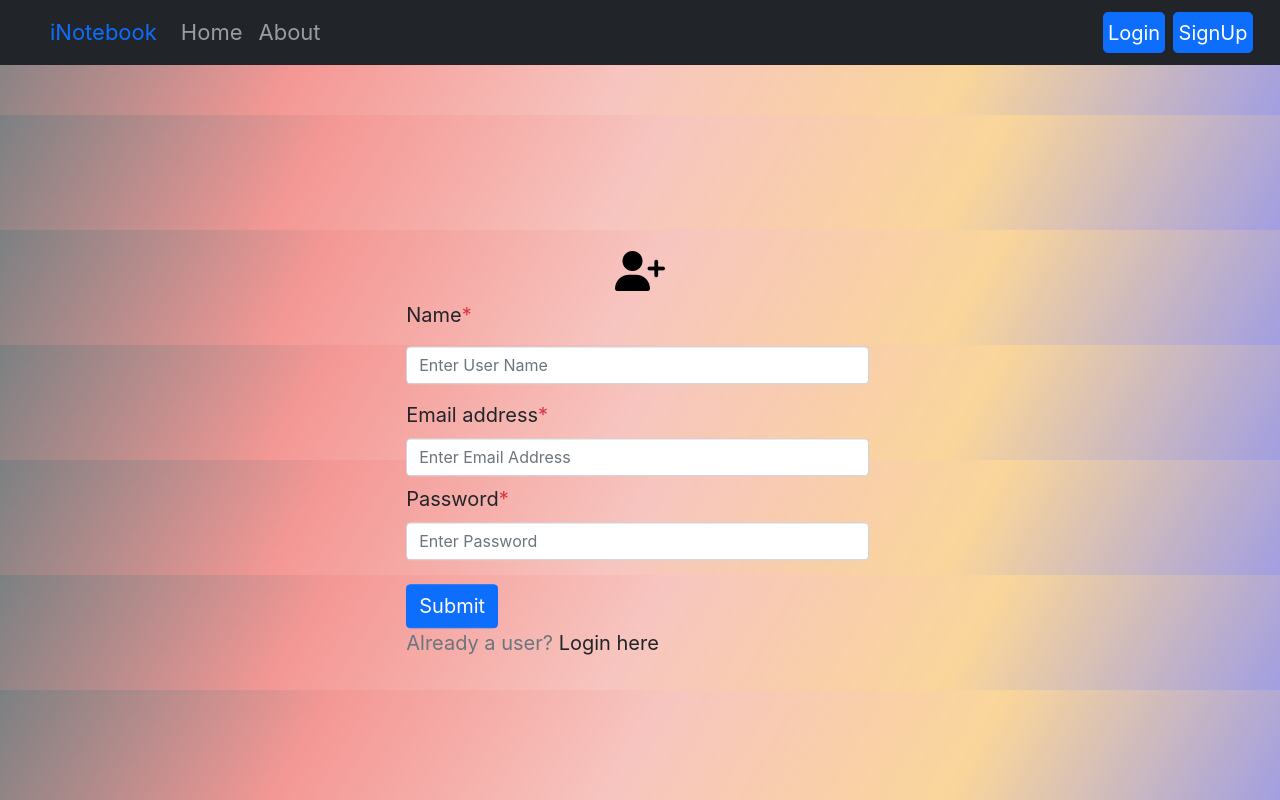
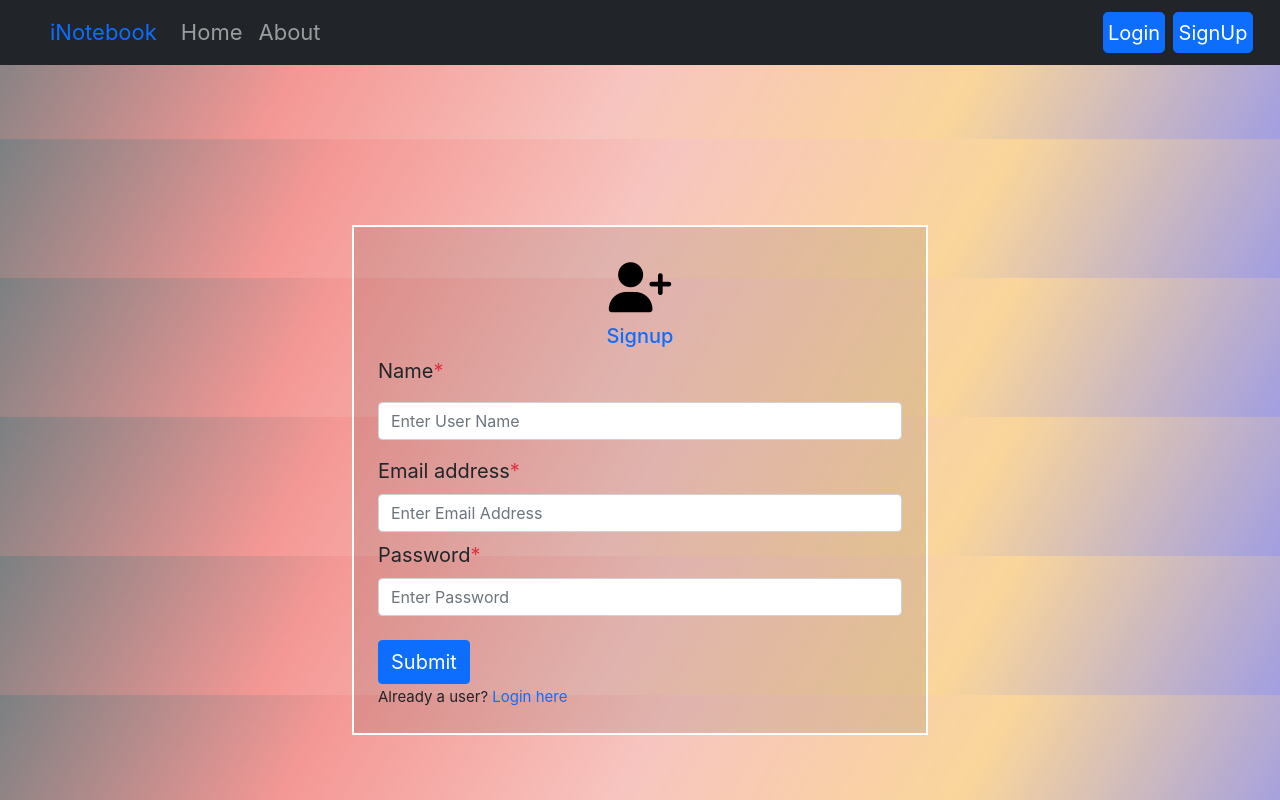
Before and after one commit to nitindpatil15/Notebook, a React (Create React App) app: page /signup in a window 1280 px wide. Built offline with nearby package versions, Linux system fonts and the light colour scheme.

Commit message:
Some css Added for login and register componenet

```diff
--- a/src/App.js
+++ b/src/App.js
@@ -25,7 +25,7 @@ function App() {
     <>
       <NoteState showAlert={showAlert}>
         <Router>
-          <Navbar title="iNotebook" />
+          <Navbar title="iNotebook" showAlert={showAlert} />
           <Alert alert={alert}/>
           <div className="container">
             <Routes>
--- a/src/components/Login.js
+++ b/src/components/Login.js
@@ -7,7 +7,7 @@ const Login = (props) => {
   const navigate = useNavigate()
   const [credentials, setcredentials] = useState({email:"",password:""})
   // props.showAlert("Login to Your Account","success")
-  const handleSubmit =async(e)=>{
+  const handleSubmit = async(e)=>{
     e.preventDefault()
     try {
       const response = await fetch(`http://localhost:5000/api/auth/login/`, {
@@ -39,26 +39,26 @@ const Login = (props) => {
   };
   return (
     <>
-    <header className='for my-3' id='login'>
+    <header className='for'>
       <br />
       {/* // eslint-disable-next-line  */}
-      <h1 className='text-center my-5'><img className="img" src={loginimg} alt="login Image" /></h1>
-      <form onSubmit={handleSubmit}>
+      <form onSubmit={handleSubmit}  id='login'>
+      <div className='text-center mt-4'><img className="img" src={loginimg} alt="login Image" /></div>
+      <h5 className='text-center text-primary mb-4'>Login</h5>
 
           <div className="form-group my-2 container">
             <label htmlFor="email" style={{fontSize:'20px'}}>Email address<span className='text-danger'>*</span></label>
             <input type="email" name='email' value={credentials.email} onChange={onchange} minLength={5} className="form-control f my-3" placeholder='Enter Your personal email Id' id="email" aria-describedby="emailHelp" />
-            <small id="emailHelp" className="form-text text-muted"> We'll never share your email with anyone else. </small>
-          </div>
+            </div>
 
-          <div className="form-group my-1 container">
+          <div className="form-group my-2 container">
             <label htmlFor="password" style={{fontSize:'20px'}}>Password<span className='text-danger'>*</span></label>
             <input type="password" name='password' value={credentials.password} onChange={onchange} minLength={5} className="form-control f my-3" placeholder='Enter strong password' id="password" />
           </div>
           <div className='container'>
-          <button type="submit" style={{fontSize:'20px'}} className="btn btn-primary mt-2 "> Submit </button><br />
+          <button type="submit" style={{fontSize:'20px'}} className="btn btn-primary my-2 "> Submit </button><br />
 
-          <Link to="/signup" style={{fontSize:'20px'}} className='nav-item text-decoration-none text-secondary'>Don't have login?<span className="text-dark">Register here</span></Link>
+          <Link to="/signup" style={{fontSize:'15px'}} className='nav-item text-decoration-none text-dark'>Don't have login? <span className="text-primary ">Register here</span></Link>
           <div></div>
           <br />
           </div>
--- a/src/components/Navbar.js
+++ b/src/components/Navbar.js
@@ -9,6 +9,7 @@ const Navbar = (props) => {
     const logout=()=>{
       localStorage.removeItem('token')
       navigate('/login')
+      props.showAlert("Successfully Logout","success")
     }
     useEffect(()=>{
         console.log(location.pathname)
--- a/src/components/Register.js
+++ b/src/components/Register.js
@@ -37,10 +37,12 @@ const Register = (props) => {
 
   return (
     <>
-      <header className="or my-4">
+      <header>
         <br />
-        <div className="text-center my-2"><i class="fa-solid fa-user-plus" style={{fontSize:"40px"}}></i></div>
-        <form onSubmit={handleSubmit} className="forregi">
+        <form onSubmit={handleSubmit} className="or">
+        <h1 className="text-center mt-4"><i class="fa-solid fa-user-plus" style={{fontSize:"50px"}}></i></h1>
+        <h5 className="text-center text-primary">Signup</h5>
+        <div className="container">
           <div className="form-group my-2 container">
             <label htmlFor="name" style={{fontSize:'20px'}}>
               Name<span className="text-danger">*</span>
@@ -96,12 +98,11 @@ const Register = (props) => {
             Submit
           </button>
           <br />
-          <Link to="/login" style={{fontSize:'20px'}} className="nav-item text-decoration-none text-secondary">
-            Already a user? <span className="text-dark">Login here</span>
+          <Link to="/login" style={{fontSize:'15px'}} className="nav-item my-2 text-decoration-none text-dark">
+            Already a user? <span className="text-primary">Login here</span>
           </Link>
+          </div><br />
           </div>
-          <br />
-          <div className="my-5"></div>
         </form>
       </header>
     </>
--- a/src/components/nav.css
+++ b/src/components/nav.css
@@ -17,30 +17,29 @@
 
 /* login css */
 #login{
+    border: 2px solid rgba(255, 255, 255, 0.474);
     position: absolute;
-    top: 50%;
+    top: 58%;
     left: 50%;
     transform: translate(-50%, -50%);
-    width: 40%;
-   background-color: rgba(255, 255, 255, 0);
+    min-width: 315px;
+    width: 45%;
+    height: 530px;
+   background-color: rgba(59, 49, 49, 0.12);
 }
 /* register css */
 .or{
+    border: 2px solid white;
     position: absolute;
-    top: 50%;
+    top: 60%;
     left: 50%;
     transform: translate(-50%, -50%);
-    width: 40%;
-    background-color: rgba(255, 255, 255, 0);
-}
-.forregi{
-    position: relative;
-    left: 2%;
-    top: 3%;
-    margin-right: 5%;
+    min-width: 315px;
+    width: 45%;
+    background-color: rgba(59, 49, 49, 0.12);
 }
 .fa-user-plus{
-    margin-top: 20%;
+    margin-top: 2%;
     margin-bottom: 0%;
 }
 
@@ -58,11 +57,8 @@
 }
 
 .img{
-    margin-top: 5%;
-    margin-bottom: -5%;
     width: 15%;
     height: auto;
-    background-color: transparent;
 }
 
 .nav-link{
```
